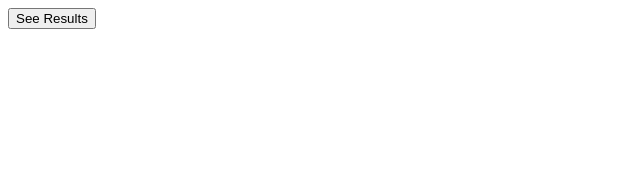
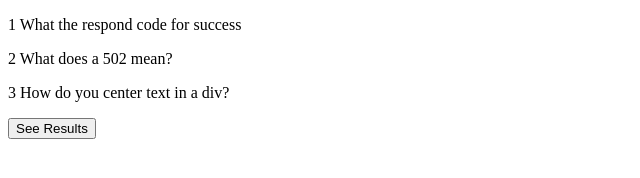
Before and after one commit to jirishus/raw_javascript_quiz, a website: page quiz-app/public/index.html in a window 1280 px wide. Shown: the whole page, without its empty margins (0-640 px from the left). Drawn offline with Linux system fonts and the light colour scheme.

Commit message:
renderQuiz and buildView for question display

```diff
--- a/quiz-app/public/index.html
+++ b/quiz-app/public/index.html
@@ -18,28 +18,56 @@
 
 <script>
  var quizForm = document.forms['quiz-form'];
+ var quiz = document.getElementById('quiz');
 
  // consider builder for quizData
  var quizData = [
   {
-   quesiton: "What the respond code for success",
+   question: "What the respond code for success",
    choices: { a:"200", b:"400", c:"500"},
    answer: "a"
   },
   {
-   quesiton: "How do you center text in a div?",
+   question: "What does a 502 mean?",
+   choices: { a:"Unavailable", b:"Unauthorized", c:"Bad Gateway"},
+   answer: "c"
+  },
+  {
+   question: "How do you center text in a div?",
    choices: { a:"Text-center", b:"Text-align", c:"Text-justify"},
    answer: "b"
-  },
-  {
-   quesiton: "What does a 502 mean?",
-   choices: { a:"Unavailable", b:"Unauthorized", c:"Bad Gateway"},
-   answer: "c"
   }
  ];
 
+ // render quiz as soon as the page loads
+ renderQuiz();
+
+ function renderQuiz() {
+  var viewUpdate = buildView();
+  quiz.innerHTML = viewUpdate;
+ }
+
+ function buildView() {
+   var tempView = [];
+
+   // Array.forEach tends to be slower
+   // than the for() loop used here
+   for (var i=0;i<quizData.length;i++) {
+    var currentQues = quizData[i];
+    var questionPos = i + 1
+
+    tempView.push(
+     `
+     <p>${questionPos} ${currentQues.question}</p>
+     `
+    );
+   }
+  return tempView.join('');
+ }
+
  quizForm.onsubmit = function(evt) {
   evt.preventDefault();
+  console.log('generating results...');
  }
 
 </script>
```
